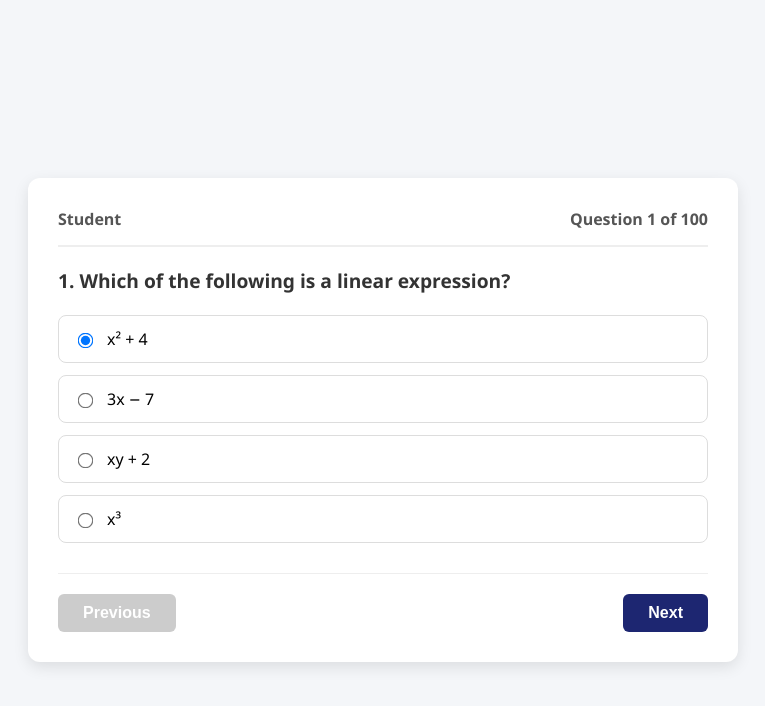
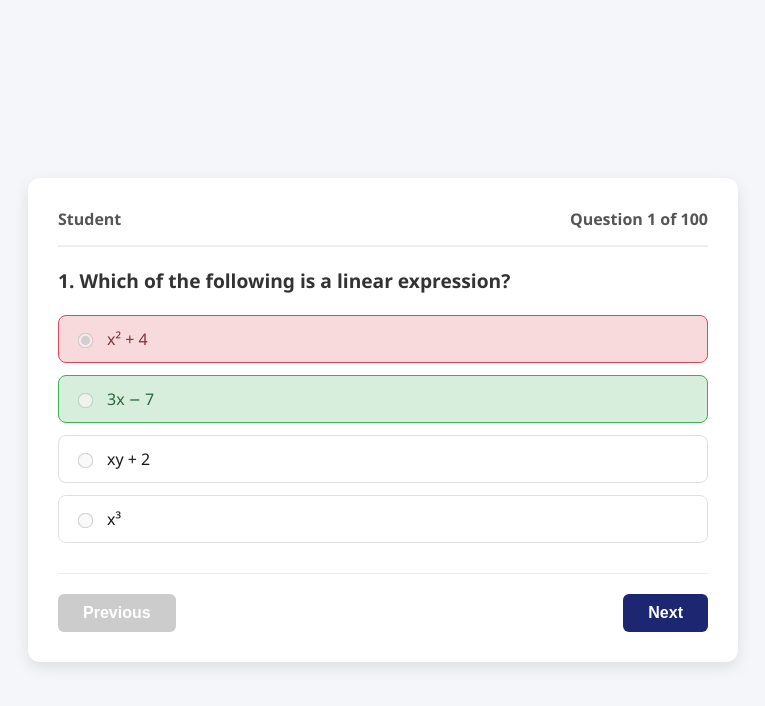
Before and after one commit to Habibullah5/test-2, a plain HTML site: page test.html in a window 1280 px wide. Both pictures are taken after a click on the label "x² + 4". Shown: the whole page, without its empty margins (257-1022 px from the left). Drawn offline with Linux system fonts and the light colour scheme.

Commit message:
Add files via upload

```diff
--- a/test.html
+++ b/test.html
@@ -49,6 +49,8 @@
       flex-direction: column;
       gap: 12px;
     }
+
+    /* Option Styles */
     .option-label {
       display: flex;
       align-items: center;
@@ -56,11 +58,36 @@
       border: 1px solid #ddd;
       border-radius: 8px;
       cursor: pointer;
-      transition: background 0.2s;
+      transition: all 0.2s;
+      position: relative;
     }
-    .option-label:hover { background-color: #f0f8ff; border-color: #007bff; }
-    .option-label input { margin-right: 15px; transform: scale(1.2); }
-    /* For Urdu layout adjustments */
+    .option-label:hover {
+      background-color: #f0f8ff;
+      border-color: #007bff;
+    }
+    .option-label input {
+      margin-right: 15px;
+      transform: scale(1.2);
+    }
+
+    /* Feedback Styles */
+    .correct {
+      background-color: #d4edda !important;
+      border-color: #28a745 !important;
+      color: #155724;
+    }
+    .wrong {
+      background-color: #f8d7da !important;
+      border-color: #dc3545 !important;
+      color: #721c24;
+    }
+    /* Disable clicking after selection */
+    .disabled {
+      pointer-events: none;
+      opacity: 0.9;
+    }
+
+    /* Urdu layout adjustments */
     .urdu-text .option-label { flex-direction: row-reverse; }
     .urdu-text .option-label input { margin-right: 0; margin-left: 15px; }
 
@@ -107,12 +134,10 @@
 </div>
 
 <script>
-  // Display Student Name from Login
   const storedName = localStorage.getItem("studentName");
   if(storedName) document.getElementById("studentDisplay").innerText = storedName;
 
   // --- DATABASE OF QUESTIONS ---
-  // Note: 'a' is the index of the correct answer (0=A, 1=B, 2=C, 3=D)
   const questions = [
     // Mathematics
     { q: "Which of the following is a linear expression?", options: ["x² + 4", "3x − 7", "xy + 2", "x³"], a: 1 },
@@ -186,7 +211,7 @@
     { q: "Which of the following is an abstract noun?", options: ["Chair", "Freedom", "Dog", "Pencil"], a: 1 },
     { q: "Which pronoun correctly completes the sentence? “Ali gave the book to ___.”", options: ["he", "his", "him", "himself"], a: 2 },
     { q: "Which sentence is written in first person?", options: ["He went to school", "She is my friend", "I believe in humanity", "They helped others"], a: 2 },
-    { q: "Which prefix changes the meaning of “possible” to its opposite?", options: ["re-", "un-", "pre-", "dis-"], a: 1 }, // Note: Impossible is correct, but 'un' is closest distractor in limited list
+    { q: "Which prefix changes the meaning of “possible” to its opposite?", options: ["re-", "un-", "pre-", "dis-"], a: 1 },
     { q: "Which word is an adjective?", options: ["Quickly", "Happiness", "Beautiful", "Run"], a: 2 },
     { q: "Which sentence is interrogative?", options: ["She is my sister.", "What is your name?", "Please sit down.", "What a nice day!"], a: 1 },
     { q: "Which word is a connective?", options: ["Quickly", "And", "Blue", "Chair"], a: 1 },
@@ -241,6 +266,8 @@
 
   function renderQuestion() {
     const q = questions[currentQuestionIndex];
+    const isAnswered = userAnswers[currentQuestionIndex] !== null;
+
     questionText.innerText = `${currentQuestionIndex + 1}. ${q.q}`;
 
     // Toggle Urdu Styling
@@ -261,15 +288,28 @@
       radio.name = "option";
       radio.value = index;
 
-      // Select if previously answered
-      if (userAnswers[currentQuestionIndex] === index) {
-        radio.checked = true;
+      // Logic to disable or check based on previous answer
+      if (isAnswered) {
+        radio.disabled = true; // Disable radio input
+        label.classList.add("disabled"); // Disable click on label
+
+        // Restore correct/wrong colors
+        if (index === q.a) {
+          label.classList.add("correct");
+        } else if (index === userAnswers[currentQuestionIndex]) {
+          label.classList.add("wrong");
+        }
+
+        // Check the radio button they selected
+        if (index === userAnswers[currentQuestionIndex]) {
+          radio.checked = true;
+        }
       }
 
-      // Save on click
-      radio.onclick = () => {
-        userAnswers[currentQuestionIndex] = index;
-      };
+      // Add Click Event (only if not answered yet)
+      if (!isAnswered) {
+        label.onclick = function() { checkAnswer(index, q.a, label); };
+      }
 
       label.appendChild(radio);
       label.appendChild(document.createTextNode(opt));
@@ -288,6 +328,42 @@
     } else {
       nextBtn.innerText = "Next";
       nextBtn.classList.remove("finish-btn");
+    }
+  }
+
+  // New function to handle immediate check
+  function checkAnswer(selectedIndex, correctIndex, clickedLabel) {
+    // Prevent double clicking logic (just in case)
+    if (userAnswers[currentQuestionIndex] !== null) return;
+
+    // Save Answer
+    userAnswers[currentQuestionIndex] = selectedIndex;
+
+    const allLabels = optionsList.getElementsByTagName("label");
+
+    // Loop through all options to apply colors and disable them
+    for (let i = 0; i < allLabels.length; i++) {
+      const lbl = allLabels[i];
+      const radio = lbl.querySelector("input");
+
+      // Disable interaction
+      lbl.classList.add("disabled");
+      radio.disabled = true;
+
+      // 1. Highlight Correct Answer (Always Green)
+      if (i === correctIndex) {
+        lbl.classList.add("correct");
+      }
+
+      // 2. Highlight Wrong Answer (Red) if user picked it
+      if (i === selectedIndex && selectedIndex !== correctIndex) {
+        lbl.classList.add("wrong");
+      }
+
+      // Check the radio button visually
+      if (i === selectedIndex) {
+        radio.checked = true;
+      }
     }
   }
 
@@ -315,11 +391,9 @@
       }
     });
 
-    // Save results for result.html
     localStorage.setItem("score", score);
     localStorage.setItem("total", questions.length);
 
-    // Redirect
     window.location.href = "result.html";
   }
 
```
